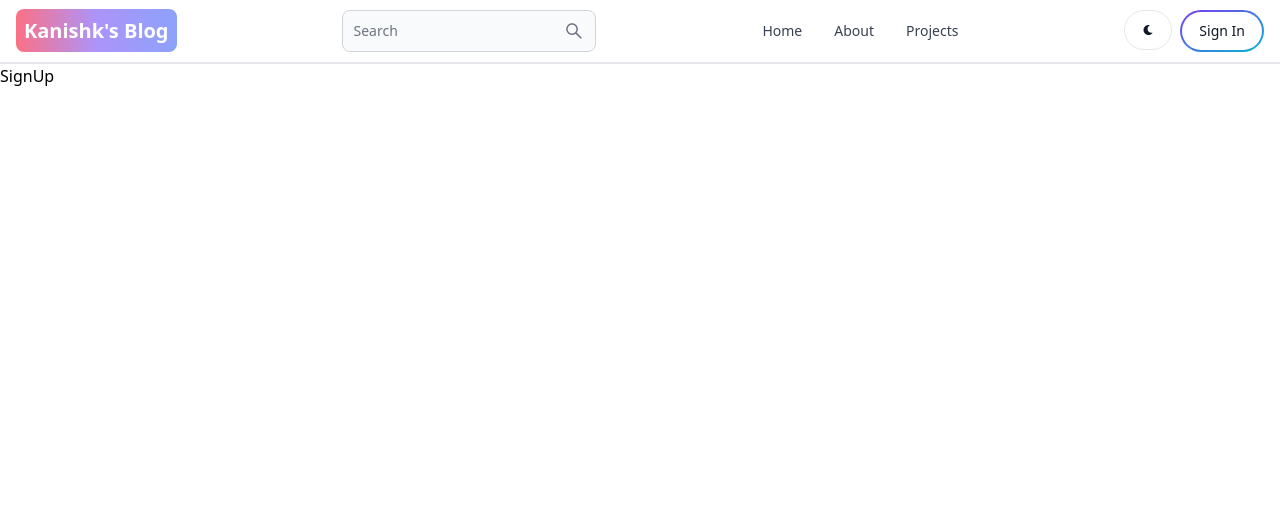
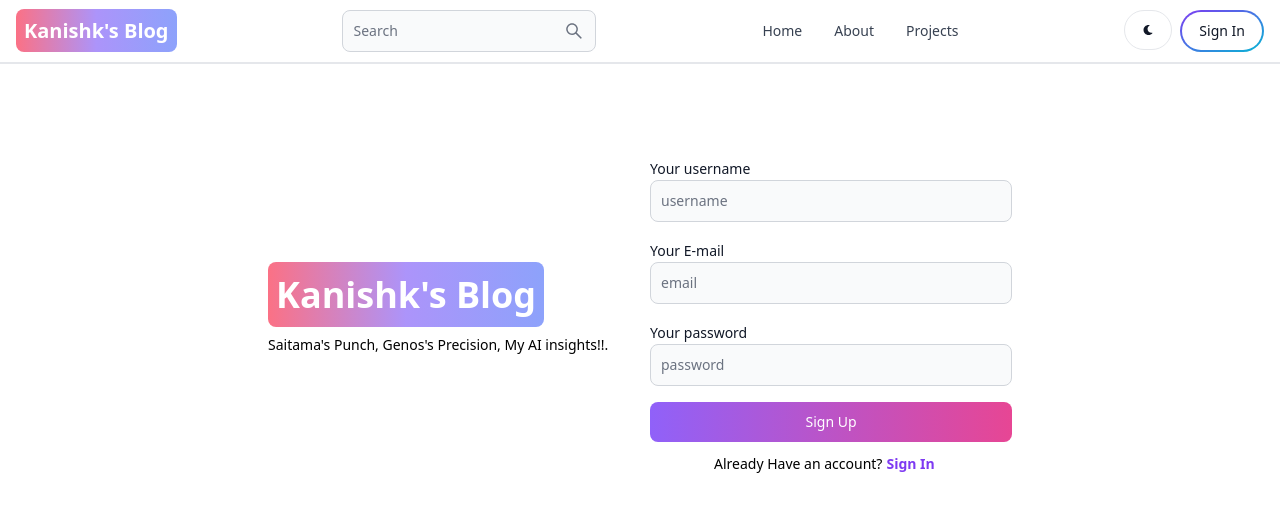
Before and after one commit to kanishkmunot/mernblog, a React (Vite) app in the folder client/: page /sign-up in a window 1280 px wide. Shown: the top 512 px of the page. Built offline with nearby package versions, Linux system fonts and the light colour scheme.

Commit message:
complete sign up page UI

```diff
--- a/client/src/pages/SignUp.jsx
+++ b/client/src/pages/SignUp.jsx
@@ -1,9 +1,50 @@
 import React from 'react'
-
+import { Link } from 'react-router-dom'
+import { Button, Label, TextInput } from 'flowbite-react'
 function SignUp() {
   return (
-    <div>SignUp</div>
+    <div className='min-h-screen mt-20'>
+      <div className='flex p-3 max-w-3xl mx-auto flex-col md:flex-row md:items-center gap-5'>
+
+        <div className='flex-1'>
+        <Link to="/" className='font-bold dark:text-white text-4xl'>
+            <span className='px-2 py-2 bg-gradient-to-r from-rose-400 via-purple-400 to-indigo-400 rounded-lg text-white'>Kanishk's Blog</span>
+        </Link>
+        <p className='text-sm mt-5'>
+        Saitama's Punch, Genos's Precision, My AI insights!!.
+        </p>
+        </div>
+
+        <div className='flex-1'>
+          <form className='flex flex-col gap-4'>
+            <div>
+              <Label value='Your username'/>
+              <TextInput type='text' placeholder='username' id='username' />
+            </div>
+            <div>
+              <Label value='Your E-mail'/>
+              <TextInput type='text' placeholder='email' id='email' />
+            </div>
+            <div>
+              <Label value='Your password'/>
+              <TextInput type='text' placeholder='password' id='password' />
+            </div>
+            <Button gradientDuoTone='purpleToPink' type='submit'>
+              Sign Up
+            </Button>
+          </form>
+          <div className='flex gap-1 text-sm mt-3 md:mx-16 font-medium'>
+            <span>Already Have an account?</span>
+            <Link to='/sign-in' className='text-purple-600 font-bold'>
+              Sign In
+            </Link>
+          </div>
+        </div>
+      </div>
+    </div>
   )
 }
 
 export default SignUp
+
+// continue from 1:53:00 onwards
```
